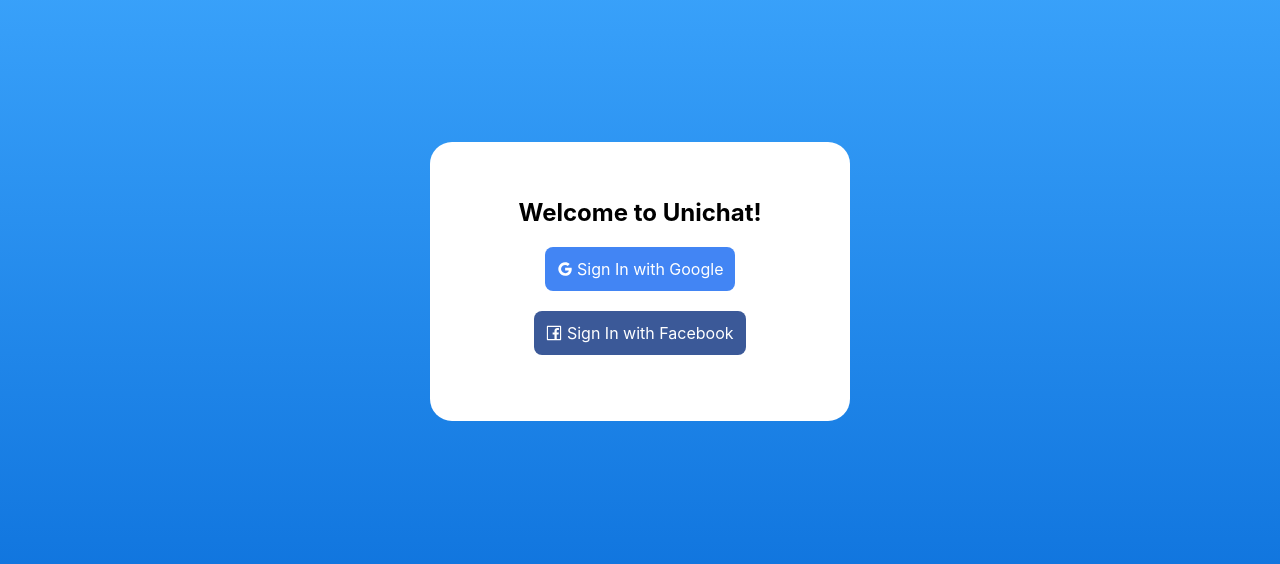
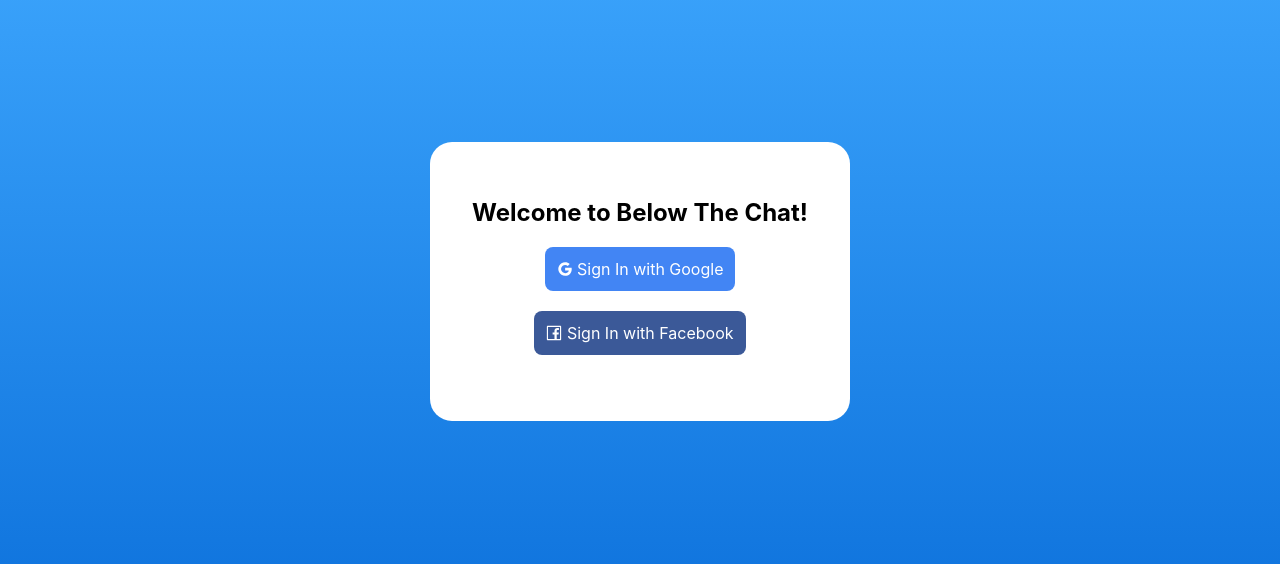
Before and after one commit to Vkar90/belowthechat, a React (Create React App) app: page / in a window 1280 px wide. Shown: the part 114-678 px from the top of the page. Built offline with nearby package versions, Linux system fonts and the light colour scheme; no server answers.

Commit message:
Change login title

```diff
--- a/src/components/Login.js
+++ b/src/components/Login.js
@@ -10,7 +10,7 @@
   return (
     <div id='login-page'>
       <div id='login-card'>
-        <h2>Welcome to Unichat!</h2>
+        <h2>Welcome to Below The Chat!</h2>
 
         <div
           className='login-button google'
```
